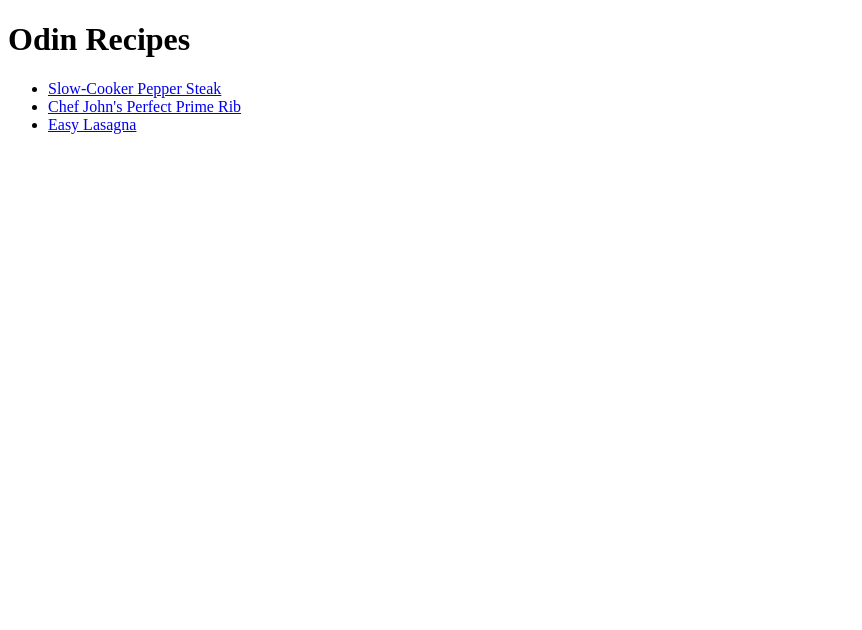
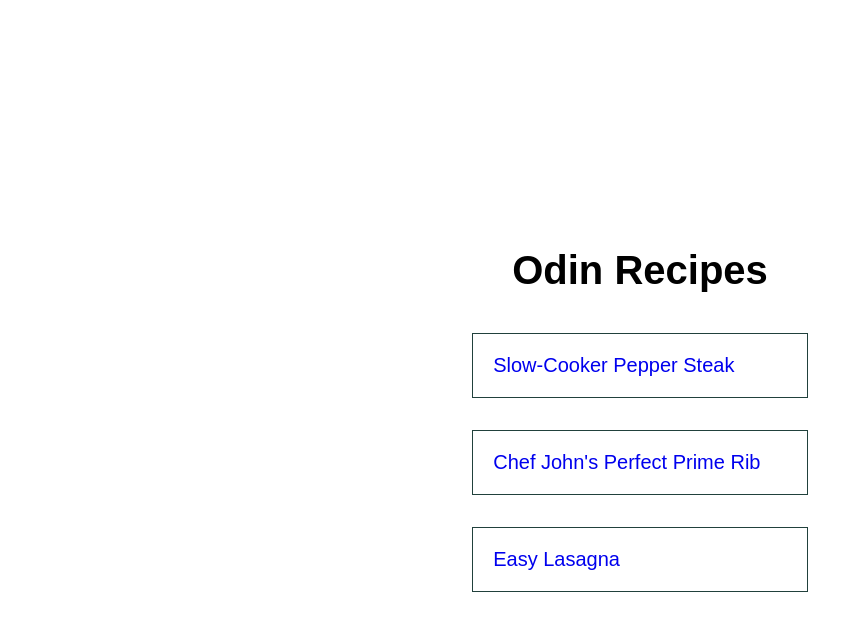
Before and after one commit to chardlargodizimo/odin-recipes, a plain HTML site: page index.html in a window 1280 px wide. Shown: the whole page, without its empty margins (0-862 px from the left). Drawn offline with Linux system fonts and the light colour scheme.

Commit message:
Add style.css and modified index.html

```diff
--- a/index.html
+++ b/index.html
@@ -4,13 +4,16 @@
     <meta charset="utf-8">
     <meta name="viewport" content="width=device-width, initial-scale=1.0">
     <title>Odin Recipes</title>
+    <link rel="stylesheet" href="style.css">
 </head>
 <body>
-    <h1>Odin Recipes</h1>
-    <ul>
-        <li><a href="./recipes/slow-cooker-pepper-steak.html">Slow-Cooker Pepper Steak</a></li>
-        <li><a href="./recipes/prime-rib.html">Chef John's Perfect Prime Rib</a></li>
-        <li><a href="./recipes/lasagna.html">Easy Lasagna</a></li>
-    </ul>
+    <div>
+        <h1 class="title">Odin Recipes</h1>
+        <ul class="recipe">
+            <li class="recipe__item"><a class="recipe__link" href="./recipes/slow-cooker-pepper-steak.html">Slow-Cooker Pepper Steak</a></li>
+            <li class="recipe__item"><a class="recipe__link" href="./recipes/prime-rib.html">Chef John's Perfect Prime Rib</a></li>
+            <li class="recipe__item"><a class="recipe__link" href="./recipes/lasagna.html">Easy Lasagna</a></li>
+        </ul>
+    </div>
 </body>
 </html>
--- /dev/null
+++ b/style.css
@@ -0,0 +1,37 @@
+*,
+*::before,
+*::after {
+    box-sizing: border-box;
+    margin: 0;
+    padding: 0;
+}
+
+body {
+    font-family: Poppins, sans-serif;
+    display: grid;
+    min-height: 100svh;
+    place-content: center;
+}
+
+.title {
+    font-size: 2.5rem;
+    padding: 1em;
+}
+
+.recipe {
+    font-size: 1.25rem;
+}
+
+.recipe__item {
+    padding: 1em;
+    border: 1px solid rgb(33, 65, 60);
+    list-style: none;
+}
+
+.recipe__item + .recipe__item {
+    margin-block-start: 2rem;
+}
+
+.recipe__link {
+    text-decoration: none;
+}
```
